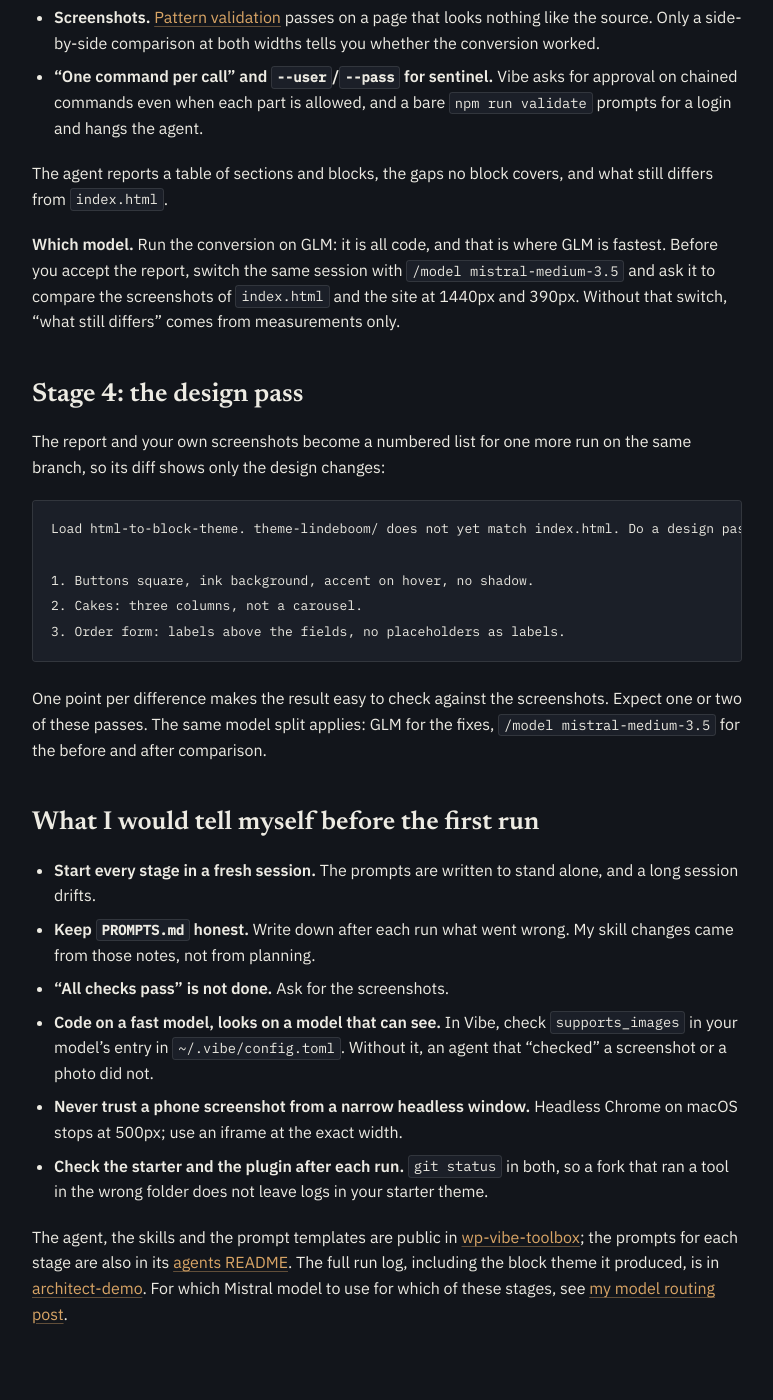
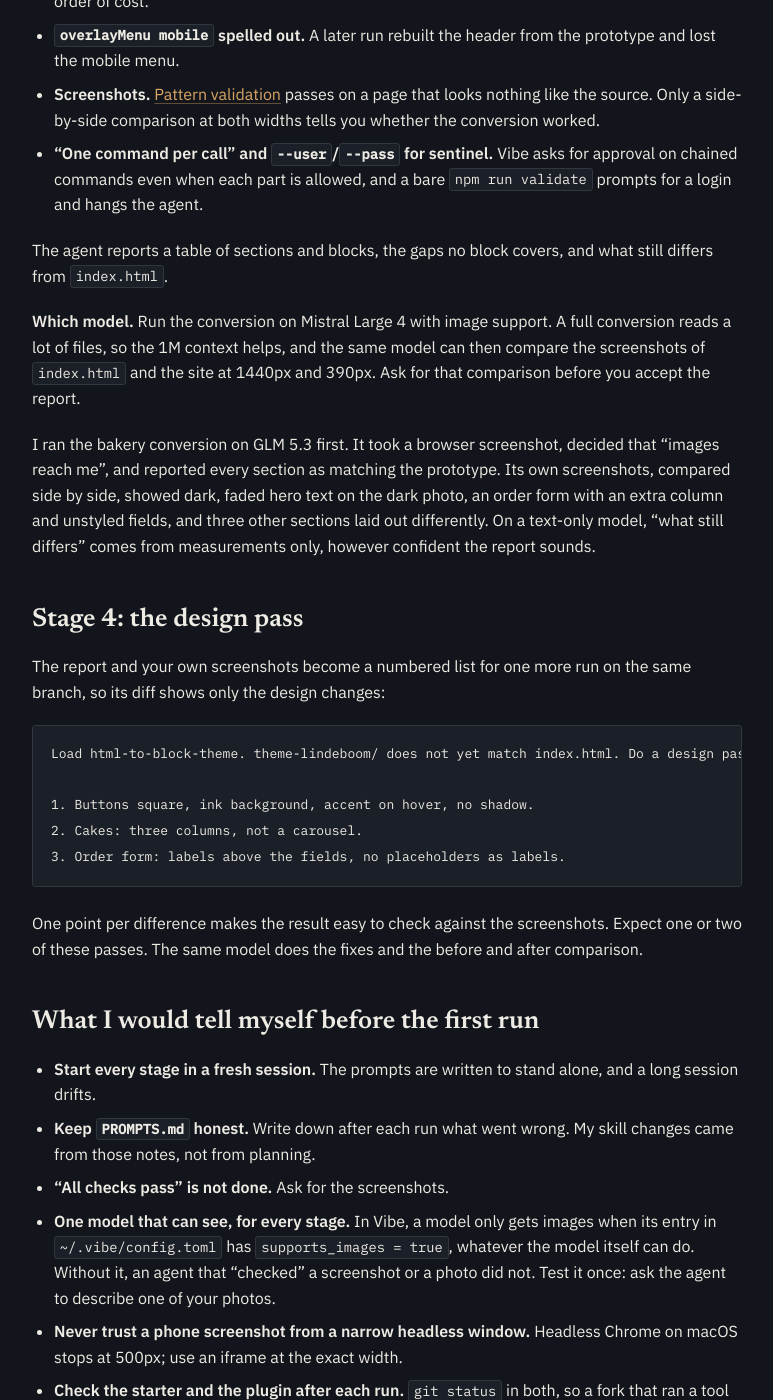
Before and after one commit to wpvillain/wpvillain.github.io, a Jekyll site: the page built from _posts/2026-11-12-mistral-vibe-wp-frontend-builder-brief-to-html-to-block-theme.markdown, in a window 1280 px wide and 1400 px high, scrolled down 8551 px. Shown: the whole window, without its empty margins (96-869 px from the left). Built offline with Jekyll 4.4.1, drawn with Linux system fonts in a browser that asks for light colours; some of the changed text lies outside the part shown.

Commit message:
Recommend Mistral Large 4 with image support for every stage

````diff
--- a/_posts/2026-11-12-mistral-vibe-wp-frontend-builder-brief-to-html-to-block-theme.markdown
+++ b/_posts/2026-11-12-mistral-vibe-wp-frontend-builder-brief-to-html-to-block-theme.markdown
@@ -113,7 +113,7 @@ It came out when a single screenshot of the whole sheet, made outside that sessi
 
 The skills now check this first. Before any visual step (the photo check, screenshots at set widths, the page review), the agent reads its model's entry in `~/.vibe/config.toml`. Without image support it does not describe anything: it sorts photos by shape only, writes "not checked by eye", and asks you to switch with `/model mistral-medium-3.5` for that step. With image support, the contact sheet is still built so photos cannot be mixed up: numbered tiles with the filename under each image, one screenshot of the whole sheet, a description per tile number before the filename is looked up, and a second look at every photo it chooses for a section.
 
-The practical rule: GLM is fast for writing HTML, CSS and block markup, but switch to a model that can see for anything that needs eyes. `/model` does that inside a running session, and you can switch back afterwards.
+The practical rule: run the whole workflow on a model that can see. I now use Mistral Large 4 for every stage: Mistral describes it as multimodal, it has a 1M-token context, and with `supports_images = true` in its entry it described the hero photo correctly. GLM 5.3 is text-only. If you use it anyway, switch with `/model` for anything that needs eyes. The preset, with the alias `large-4` used below, is in the toolbox's [install notes](https://github.com/imagewize/wp-vibe-toolbox/blob/main/docs/install.md).
 
 The same run showed a gap in the block map. The brief asks for full-bleed photos, and the map gave the hero `aludra/hero-split`, which puts the photo beside the text. The obvious alternative, `aludra/hero-banner`, is text-only: its `block.json` has no image attribute. A full-bleed photo hero is a `core/cover`, listed as a gap Aludra does not cover. The skill now picks the hero block by what the brief asks for and checks it against the chosen hero photo.
 
@@ -153,7 +153,7 @@ Every line is there because something went wrong without it:
 - **`no-ai-design-slop`** is a quality gate against the generic AI look: gradient blobs, three icon cards, "Elevate your…" headings.
 - **The hamburger** is in the prompt because the architect prototype had none, and the conversion then copied the missing menu into the theme as "never collapse".
 
-**Which model.** I ran the bakery build on GLM-5.3, which is fast at writing HTML and CSS. It cannot see its own screenshots, so it checked the page by measuring instead: contrast of every text pair (it even sampled the hero photo's pixels behind the headline), header height, overflow and the hamburger at six widths. That is a good fallback, but it is not a look. Check the result by eye before stage 2, or let stage 2 do it.
+**Which model.** I ran the bakery build on GLM-5.3, which is fast at writing HTML and CSS. It cannot see its own screenshots, so it checked the page by measuring instead: contrast of every text pair (it even sampled the hero photo's pixels behind the headline), header height, overflow and the hamburger at six widths. That is a good fallback, but it is not a look. Check the result by eye before stage 2, or let stage 2 do it. On Large 4 with image support, the build can look at its own screenshots.
 
 **The 500px trap.** When I checked the bakery page myself, a 390px screenshot showed the headline running off the edge, the second button cut off and no hamburger. None of it was real. Headless Chrome on macOS will not make its window narrower than 500px, so `--window-size=390` lays the page out at 500px and the screenshot shows only its left 390px. A test page printing `innerWidth` gave 500. At a real 390px the page was fine. The toolbox now takes phone screenshots through `html-page-review/frame.html`, which loads the page in an iframe at the exact width, inside a window that is at least 500px wide:
 
@@ -173,7 +173,7 @@ vibe --agent ux-designer --smart-approve
 ```
 
 ```
-/model mistral-medium-3.5
+/model large-4
 ```
 
 ```
@@ -184,7 +184,7 @@ Vibe will ask for permission to read the skill's `probe.html` and `frame.html`,
 
 A good review run measures the page with the probe at 390, 768 and 1440px, takes one screenshot per width through `frame.html`, says "Visual pass: done", and writes notes with a width and a concrete fix each. "Visual pass: not done" means the model could not see the screenshots: switch model and run it again. If it calls Chrome with `--window-size=390` directly, stop it; that is the 500px trap again.
 
-Back in `wp-frontend-builder`, on GLM again since this is code, apply a few notes at a time:
+Back in `wp-frontend-builder`, apply a few notes at a time:
 
 ```
 Read index.html and REVIEW.md. Apply review notes 1–3 to index.html. Don't edit REVIEW.md. When done, list per note what you changed.
@@ -222,7 +222,9 @@ What each part prevents, from the [architect-demo runs](https://github.com/image
 
 The agent reports a table of sections and blocks, the gaps no block covers, and what still differs from `index.html`.
 
-**Which model.** Run the conversion on GLM: it is all code, and that is where GLM is fastest. Before you accept the report, switch the same session with `/model mistral-medium-3.5` and ask it to compare the screenshots of `index.html` and the site at 1440px and 390px. Without that switch, "what still differs" comes from measurements only.
+**Which model.** Run the conversion on Mistral Large 4 with image support. A full conversion reads a lot of files, so the 1M context helps, and the same model can then compare the screenshots of `index.html` and the site at 1440px and 390px. Ask for that comparison before you accept the report.
+
+I ran the bakery conversion on GLM 5.3 first. It took a browser screenshot, decided that "images reach me", and reported every section as matching the prototype. Its own screenshots, compared side by side, showed dark, faded hero text on the dark photo, an order form with an extra column and unstyled fields, and three other sections laid out differently. On a text-only model, "what still differs" comes from measurements only, however confident the report sounds.
 
 ## Stage 4: the design pass
 
@@ -236,14 +238,14 @@ Load html-to-block-theme. theme-lindeboom/ does not yet match index.html. Do a d
 3. Order form: labels above the fields, no placeholders as labels.
 ```
 
-One point per difference makes the result easy to check against the screenshots. Expect one or two of these passes. The same model split applies: GLM for the fixes, `/model mistral-medium-3.5` for the before and after comparison.
+One point per difference makes the result easy to check against the screenshots. Expect one or two of these passes. The same model does the fixes and the before and after comparison.
 
 ## What I would tell myself before the first run
 
 - **Start every stage in a fresh session.** The prompts are written to stand alone, and a long session drifts.
 - **Keep `PROMPTS.md` honest.** Write down after each run what went wrong. My skill changes came from those notes, not from planning.
 - **"All checks pass" is not done.** Ask for the screenshots.
-- **Code on a fast model, looks on a model that can see.** In Vibe, check `supports_images` in your model's entry in `~/.vibe/config.toml`. Without it, an agent that "checked" a screenshot or a photo did not.
+- **One model that can see, for every stage.** In Vibe, a model only gets images when its entry in `~/.vibe/config.toml` has `supports_images = true`, whatever the model itself can do. Without it, an agent that "checked" a screenshot or a photo did not. Test it once: ask the agent to describe one of your photos.
 - **Never trust a phone screenshot from a narrow headless window.** Headless Chrome on macOS stops at 500px; use an iframe at the exact width.
 - **Check the starter and the plugin after each run.** `git status` in both, so a fork that ran a tool in the wrong folder does not leave logs in your starter theme.
 
````
